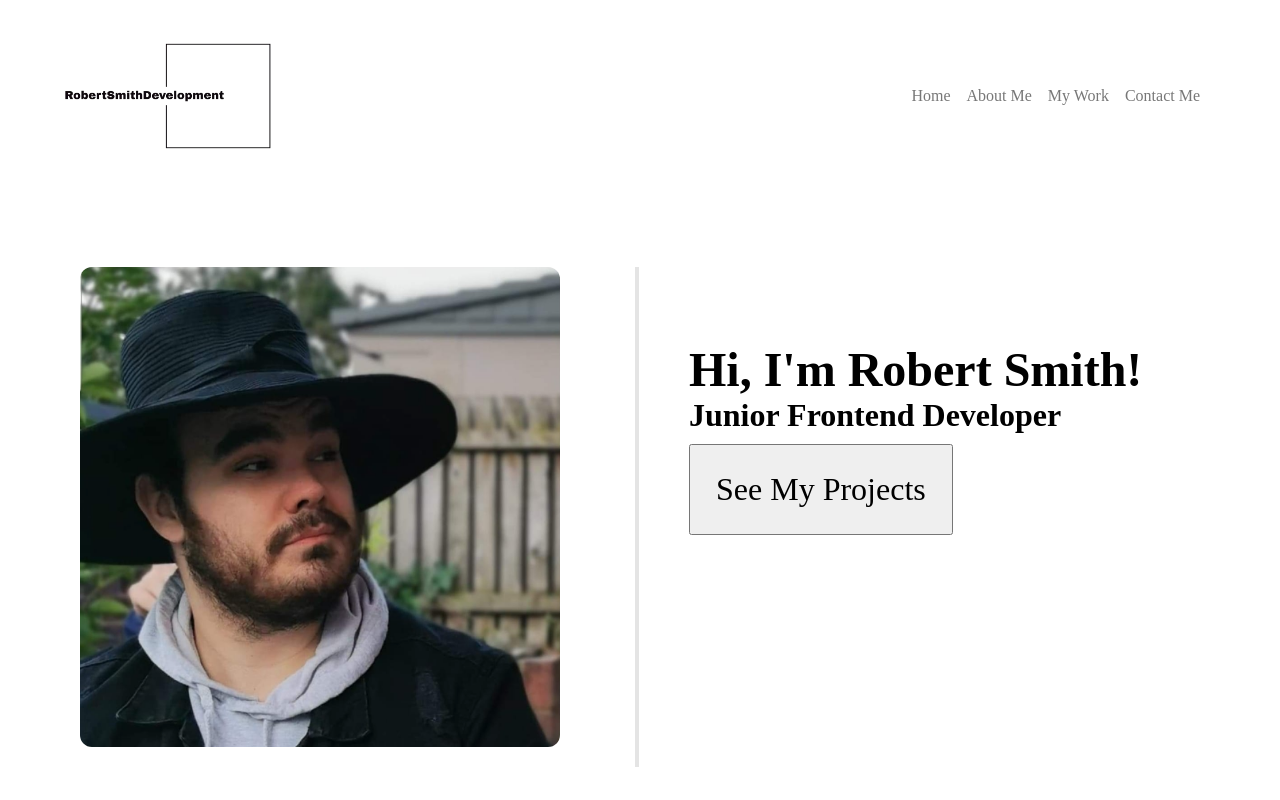
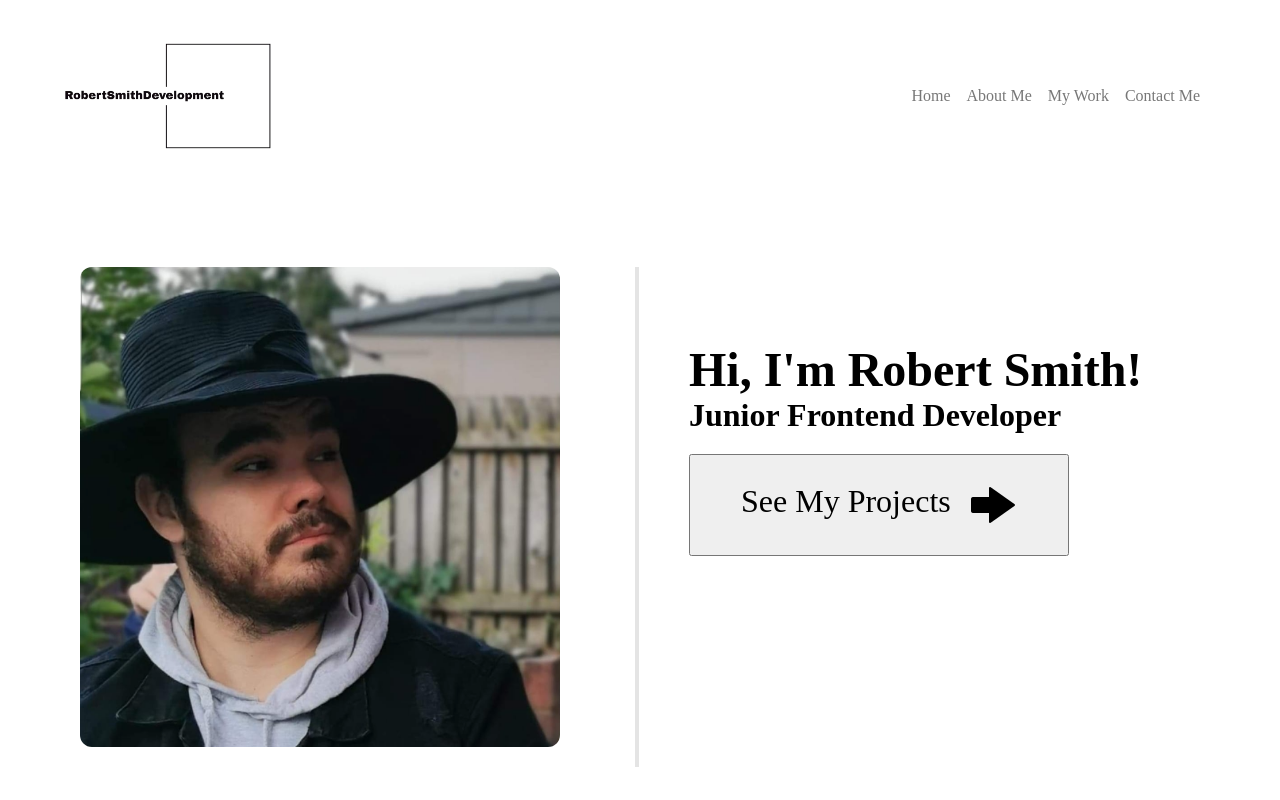
Before and after one commit to RobSmithDevelopment/Portfolio-site, a React (Create React App) app: page / in a window 1280 px wide. Built offline with nearby package versions, Linux system fonts and the light colour scheme; a web font is replaced by a local one.

Commit message:
Added icon to button

```diff
--- a/src/App.css
+++ b/src/App.css
@@ -77,10 +77,16 @@ a:hover {
 }
 
 .main-text-button {
+  color: black;
   font-size: 2rem;
   cursor: pointer;
-  margin-top: 10px;
+  margin-top: 20px;
   padding: 25px;
+}
+/* arrow icon from icons8:  https://icons8.com/icon/U7QCbaJeSJ1W/right-arrow */
+.main-arrow {
+  margin-left: 10px;
+  vertical-align: middle;
 }
 
 .vl {
--- a/src/components/Main.js
+++ b/src/components/Main.js
@@ -1,5 +1,7 @@
 import React from "react";
-import me from '../images/Myself.png'
+import { Link } from 'react-router-dom';
+import me from '../images/Myself.png';
+import arrow from '../images/right-arrow.png';
 
 const Main = () => {
     return (
@@ -9,7 +11,7 @@ const Main = () => {
             <div className="main-text">
                 <h1 className="main-text-h1">Hi, I'm Robert Smith!</h1>
                 <h2 className="main-text-h2">Junior Frontend Developer</h2>
-                <button className="main-text-button">See My Projects</button>
+                <button className="main-text-button"><Link to="/work" className="main-text-button">See My Projects <img src={arrow} className="main-arrow"></img></Link></button>
             </div>
         </div>
     )
```
Also changed, not shown: src/images/right-arrow.png (added).
